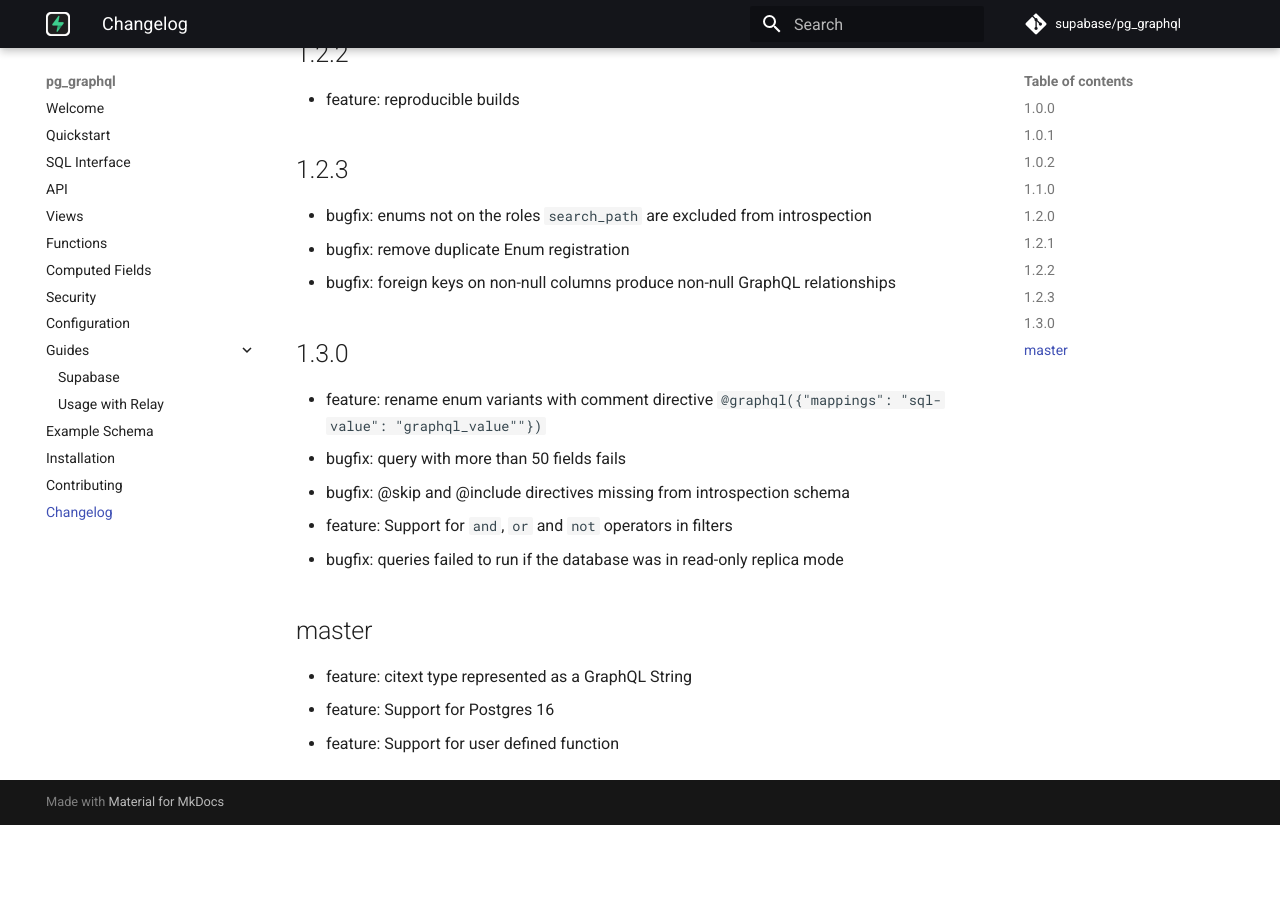
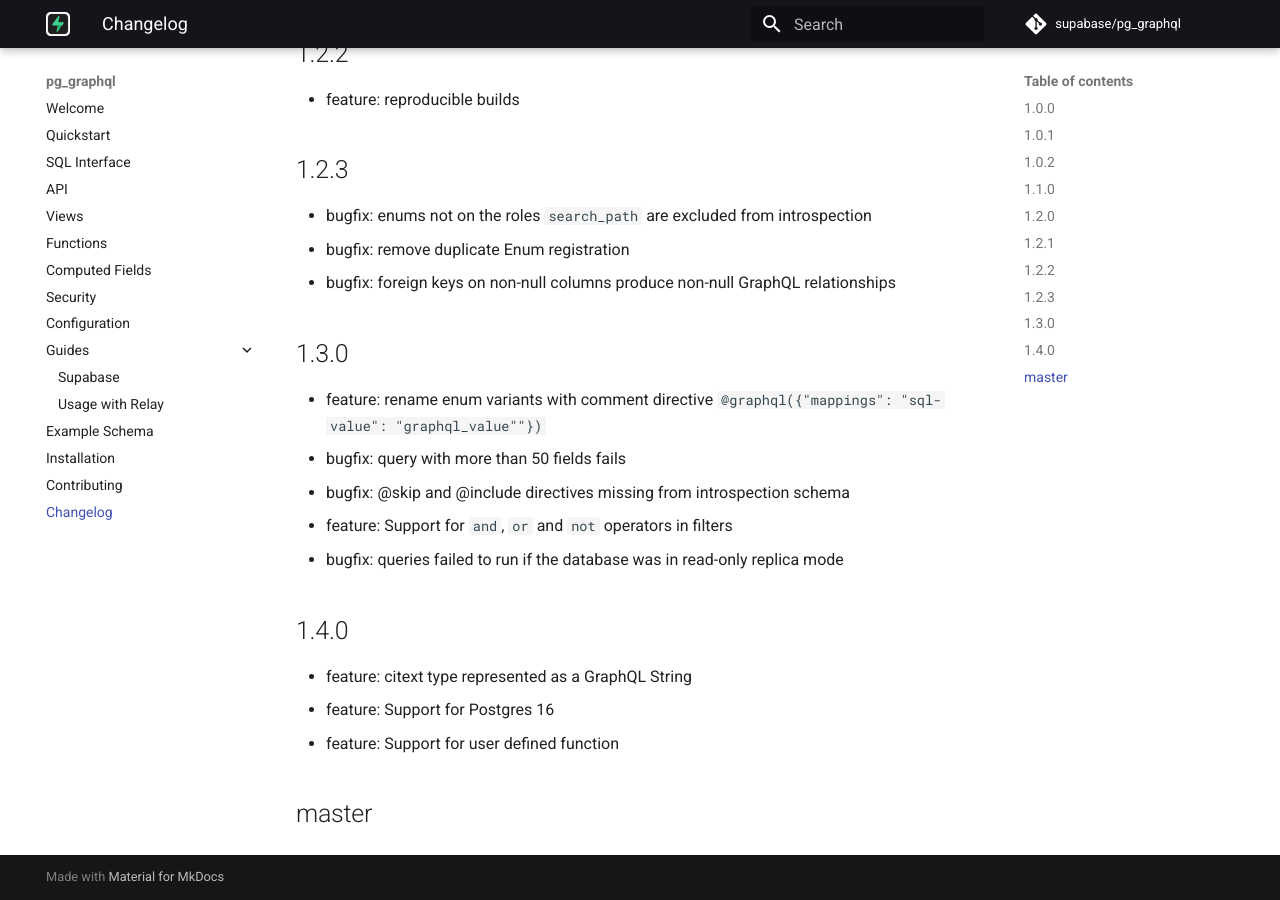
Before and after one commit to supabase/pg_graphql, an MkDocs documentation site: the page built from docs/changelog.md, in a window 1280 px wide and 900 px high, scrolled down 1213 px. Built offline with MkDocs 1.6.1 and Material for MkDocs 9.7.7, drawn with Linux system fonts in a browser that asks for light colours; comment, search, counter and statistics services are not loaded; before the commit the page ends 2038 px from its top, so only the background shows below that.

Commit message:
update changelog

```diff
--- a/docs/changelog.md
+++ b/docs/changelog.md
@@ -42,7 +42,9 @@
 - feature: Support for `and`, `or` and `not` operators in filters
 - bugfix: queries failed to run if the database was in read-only replica mode
 
-## master
+## 1.4.0
 - feature: citext type represented as a GraphQL String
 - feature: Support for Postgres 16
 - feature: Support for user defined function
+
+## master
```
